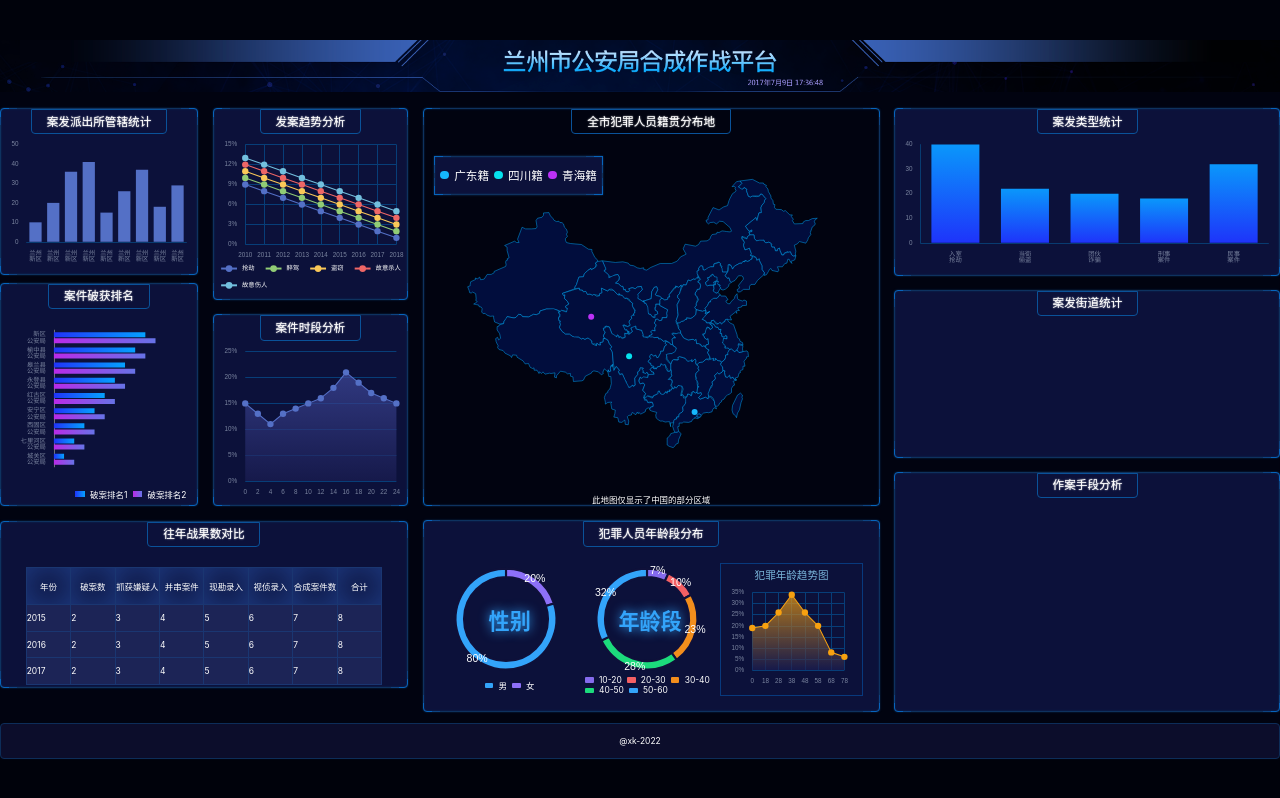
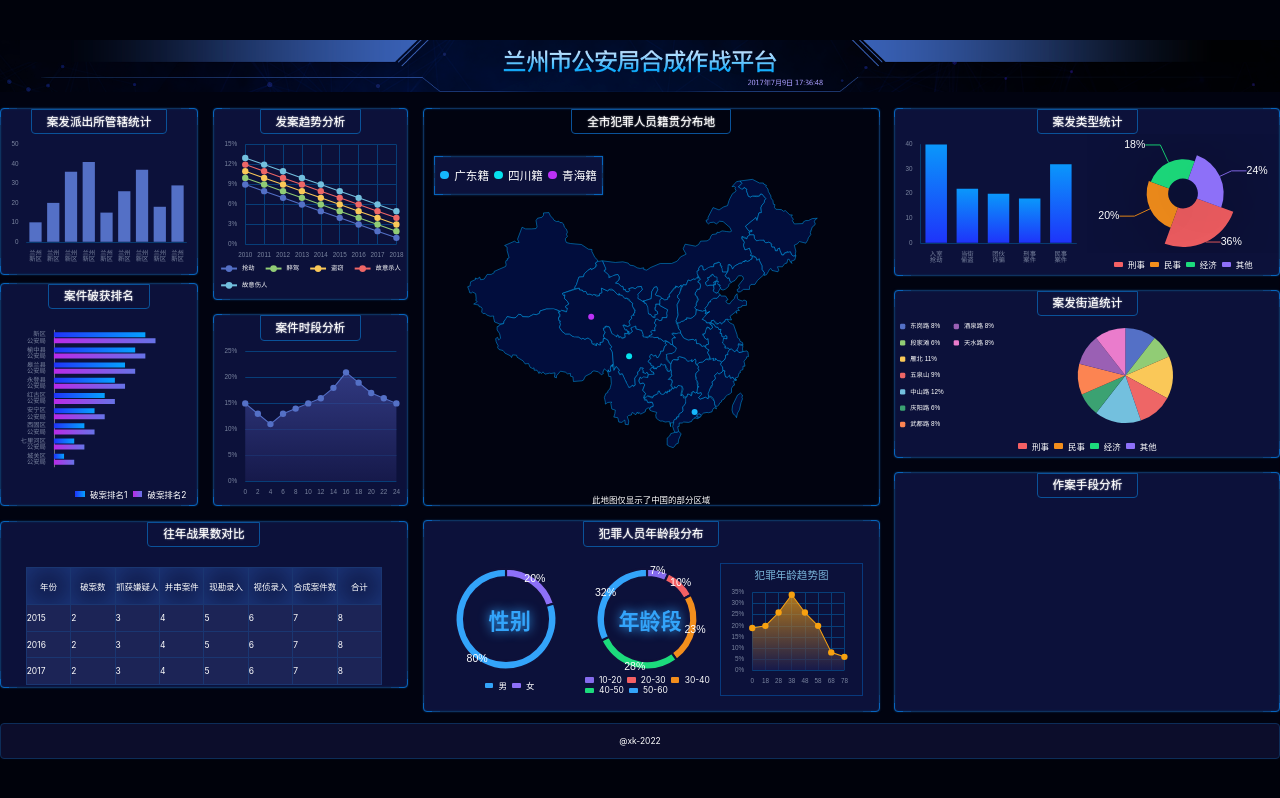
Before and after one commit to ObitoRin/big-screen, a React (Vite) app: page /#/ in a window 1280 px wide. Built offline with nearby package versions, Linux system fonts and the light colour scheme.

Commit message:
chart 12

```diff
--- /dev/null
+++ b/src/components/case-mode-chart12.tsx
@@ -0,0 +1,76 @@
+import React, { useEffect, useRef } from "react";
+import * as echarts from "echarts";
+import { createEchartsOptions } from "../shared/create-echarts-options";
+import { px } from "../shared/px";
+
+export const CaseModeChart = () => {
+  const divRef = useRef(null);
+  const colors = ["#F46064", "#F38E1C", "#1CDB7C", "#8D70F8", "#33A4FA"];
+  const data = [
+    { value: 0.08, name: "东岗路" },
+    { value: 0.06, name: "段家滩" },
+    { value: 0.11, name: "雁北" },
+    { value: 0.09, name: "五泉山" },
+    { value: 0.12, name: "中山路" },
+    { value: 0.06, name: "庆阳路" },
+    { value: 0.08, name: "武都路" },
+    { value: 0.08, name: "酒泉路" },
+    { value: 0.08, name: "天水路" },
+  ];
+  useEffect(() => {
+    var myChart = echarts.init(divRef.current);
+    myChart.setOption(
+      createEchartsOptions({
+        xAxis: { show: false },
+        yAxis: { show: false },
+        grid: { x: 0, x2: 0, y: 0, y2: 0, containLabel: true },
+        legend: {
+          orient: "vertical",
+          left: "left",
+          top: "center",
+          textStyle: { color: "white" },
+          itemWidth: px(10),
+          itemHeight: px(10),
+          formatter(name) {
+            const value = data.find((i) => i.name === name)?.value * 100 + "%";
+            return name + " " + value;
+          },
+        },
+        series: [
+          {
+            center: ["60%", "50%"],
+            type: "pie",
+            radius: "80%",
+            label: { show: false },
+            labelLine: { show: false },
+            data: data,
+            emphasis: {
+              itemStyle: {
+                shadowBlur: 10,
+                shadowOffsetX: 0,
+                shadowColor: "rgba(0, 0, 0, 0.5)",
+              },
+            },
+          },
+        ],
+      })
+    );
+  }, []);
+  return (
+    <div className="age-图1">
+      <div className="chart">
+        <div className="main" ref={divRef} />
+      </div>
+      <div className="legend">
+        <span style={{ background: colors[0] }} />
+        刑事
+        <span style={{ background: colors[1] }} />
+        民事
+        <span style={{ background: colors[2] }} />
+        经济
+        <span style={{ background: colors[3] }} />
+        其他
+      </div>
+    </div>
+  );
+};
--- /dev/null
+++ b/src/components/case-street-chart11.tsx
@@ -0,0 +1,67 @@
+import React, { useEffect, useRef } from "react";
+import * as echarts from "echarts";
+import { createEchartsOptions } from "../shared/create-echarts-options";
+import { px } from "../shared/px";
+
+export const CaseStreetChart = () => {
+  const divRef = useRef(null);
+  const colors = ["#F46064", "#F38E1C", "#1CDB7C", "#8D70F8", "#33A4FA"];
+
+  useEffect(() => {
+    var myChart = echarts.init(divRef.current);
+    myChart.setOption(
+      createEchartsOptions({
+        color: colors,
+        xAxis: { show: false },
+        yAxis: { show: false },
+        legend: { show: false },
+        series: [
+          {
+            startAngle: -20,
+            type: "pie",
+            radius: ["25%", "90%"],
+            avoidLabelOverlap: false,
+            label: {
+              show: true,
+              position: "outside",
+              textStyle: { color: "white", fontSize: px(20) },
+              distanceToLabelLine: 0,
+              formatter(options) {
+                return options.value * 100 + "%";
+              },
+            },
+            labelLine: { show: true, length: 0 },
+            roseType: "area",
+            itemStyle: {
+              shadowBlur: px(200),
+              shadowColor: "rgba(0, 0, 0, 0.5)",
+            },
+            data: [
+              { value: 0.36, name: "刑事案件" },
+              { value: 0.2, name: "民事案件" },
+              { value: 0.18, name: "经济案件" },
+              { value: 0.24, name: "其他案件" },
+            ],
+          },
+        ],
+      })
+    );
+  }, []);
+  return (
+    <div className="age-图1">
+      <div className="chart">
+        <div className="main" ref={divRef} />
+      </div>
+      <div className="legend">
+        <span style={{ background: colors[0] }} />
+        刑事
+        <span style={{ background: colors[1] }} />
+        民事
+        <span style={{ background: colors[2] }} />
+        经济
+        <span style={{ background: colors[3] }} />
+        其他
+      </div>
+    </div>
+  );
+};
--- a/src/components/case-type-chart10.tsx
+++ b/src/components/case-type-chart10.tsx
@@ -1,7 +1,6 @@
 import React, { useEffect, useRef } from "react";
 import * as echarts from "echarts";
 import { createEchartsOptions } from "../shared/create-echarts-options";
-import { px } from "../shared/px";
 
 export const CaseTypeChart = () => {
   const divRef = useRef(null);
--- a/src/pages/home.tsx
+++ b/src/pages/home.tsx
@@ -11,6 +11,8 @@ import { AgeChart7 } from "../components/age-chart7";
 import { AgeChart8 } from "../components/age-chart8";
 import { AgeChart9 } from "../components/age-chart9";
 import { CaseTypeChart } from "../components/case-type-chart10";
+import { CaseStreetChart } from "../components/case-street-chart11";
+import { CaseModeChart } from "../components/case-mode-chart12";
 
 export const Home = () => {
   const year = new Date().getFullYear();
@@ -45,11 +47,14 @@ export const Home = () => {
             <h2>案发类型统计</h2>
             <div className="charts">
               <CaseTypeChart />
+              <CaseStreetChart />
             </div>
           </div>
           <div className="bordered row2 case-street">
             <h2>案发街道统计</h2>
-            <div className="charts"></div>
+            <div className="charts">
+              <CaseModeChart />
+            </div>
           </div>
           <div className="bordered row3 case-mode">
             <h2>作案手段分析</h2>
--- a/tsconfig.json
+++ b/tsconfig.json
@@ -6,7 +6,7 @@
     // "incremental": true,                   /* Enable incremental compilation */
     "target": "es5",                          /* Specify ECMAScript target version: 'ES3' (default), 'ES5', 'ES2015', 'ES2016', 'ES2017', 'ES2018', 'ES2019', 'ES2020', or 'ESNEXT'. */
     "module": "commonjs",                     /* Specify module code generation: 'none', 'commonjs', 'amd', 'system', 'umd', 'es2015', 'es2020', or 'ESNext'. */
-    // "lib": [],                             /* Specify library files to be included in the compilation. */
+    "lib": ["ES2015"],                             /* Specify library files to be included in the compilation. */
     // "allowJs": true,                       /* Allow javascript files to be compiled. */
     // "checkJs": true,                       /* Report errors in .js files. */
     // "jsx": "preserve",                     /* Specify JSX code generation: 'preserve', 'react-native', or 'react'. */
```
